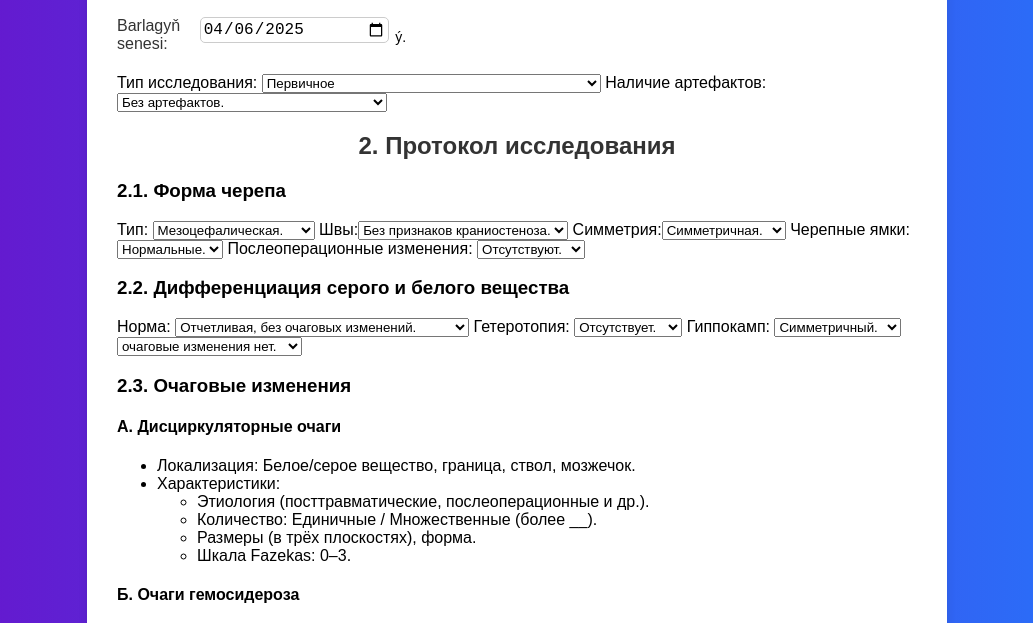
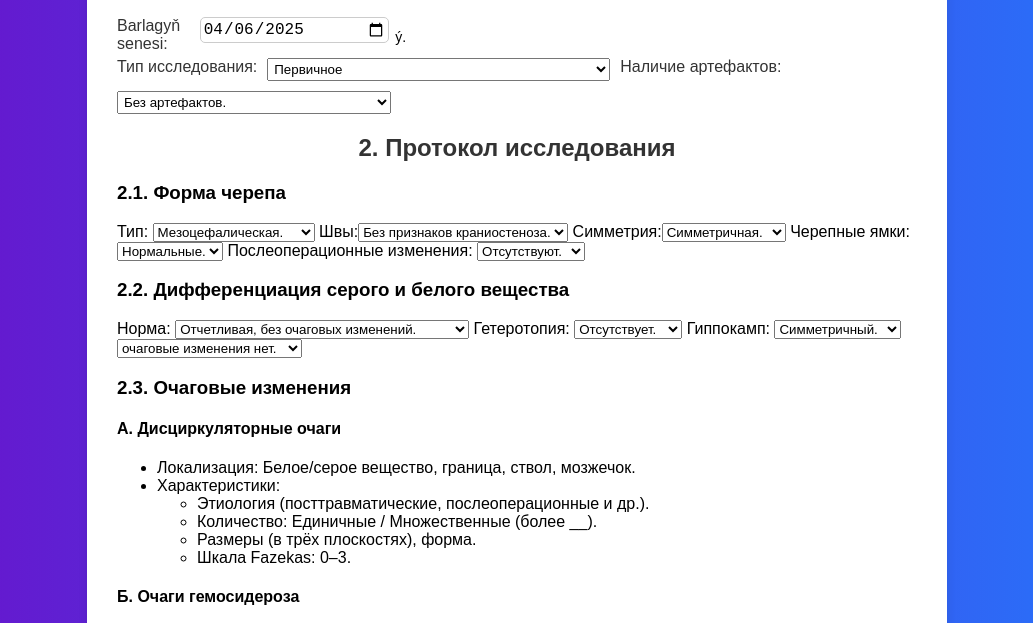
Before and after one commit to MaksatDowletow/MRI, a plain HTML site: page index.html in a window 1280 px wide. Shown: the part 141-764 px from the top of the page, without its empty margins (123-1156 px from the left). Drawn offline with Linux system fonts and the light colour scheme; a script that the page names is missing.

Commit message:
Update index.html

```diff
--- a/index.html
+++ b/index.html
@@ -26,24 +26,19 @@
 <script>
   document.getElementById('research-date').value = new Date().toISOString().split('T')[0];
 </script>
-        <p>Тип исследования:
-            <select id="research-type">
-              <option value="Первичное">Первичное</option>
-              <option value="Повторное">
-                Повторное (сравнение с исследованием от ____ г.)
-              </option>
-            </select>
-            Наличие артефактов:
-            <select id="research-type">
-              <option value="Без артефактов.">Без артефактов.</option>
-              <option value="Артефакты от движения пациента.">
-                Артефакты от движения пациента.
-              </option>
-              <option value="Артефакты от металлических объектов.">
-                Артефакты от металлических объектов.
-              </option>
-            </select>
-      </p>
+<form id="research-form" style="display: inline-flex; align-items: center; gap: 10px; flex-wrap: wrap; font-size: 14px;">
+  <label for="research-type">Тип исследования:</label>
+  <select id="research-type" name="research-type" style="padding:2px;">
+    <option value="Первичное">Первичное</option>
+    <option value="Повторное">Повторное (сравнение с исследованием от ____ г.)</option>
+  </select>
+  <label for="artifact-presence">Наличие артефактов:</label>
+  <select id="artifact-presence" name="artifact-presence" style="padding:2px;">
+    <option value="Без артефактов.">Без артефактов.</option>
+    <option value="Артефакты от движения пациента.">Артефакты от движения пациента.</option>
+    <option value="Артефакты от металлических объектов.">Артефакты от металлических объектов.</option>
+  </select>
+</form>
         <h2>2. Протокол исследования</h2>
         <h3>2.1. Форма черепа</h3>
 
```
